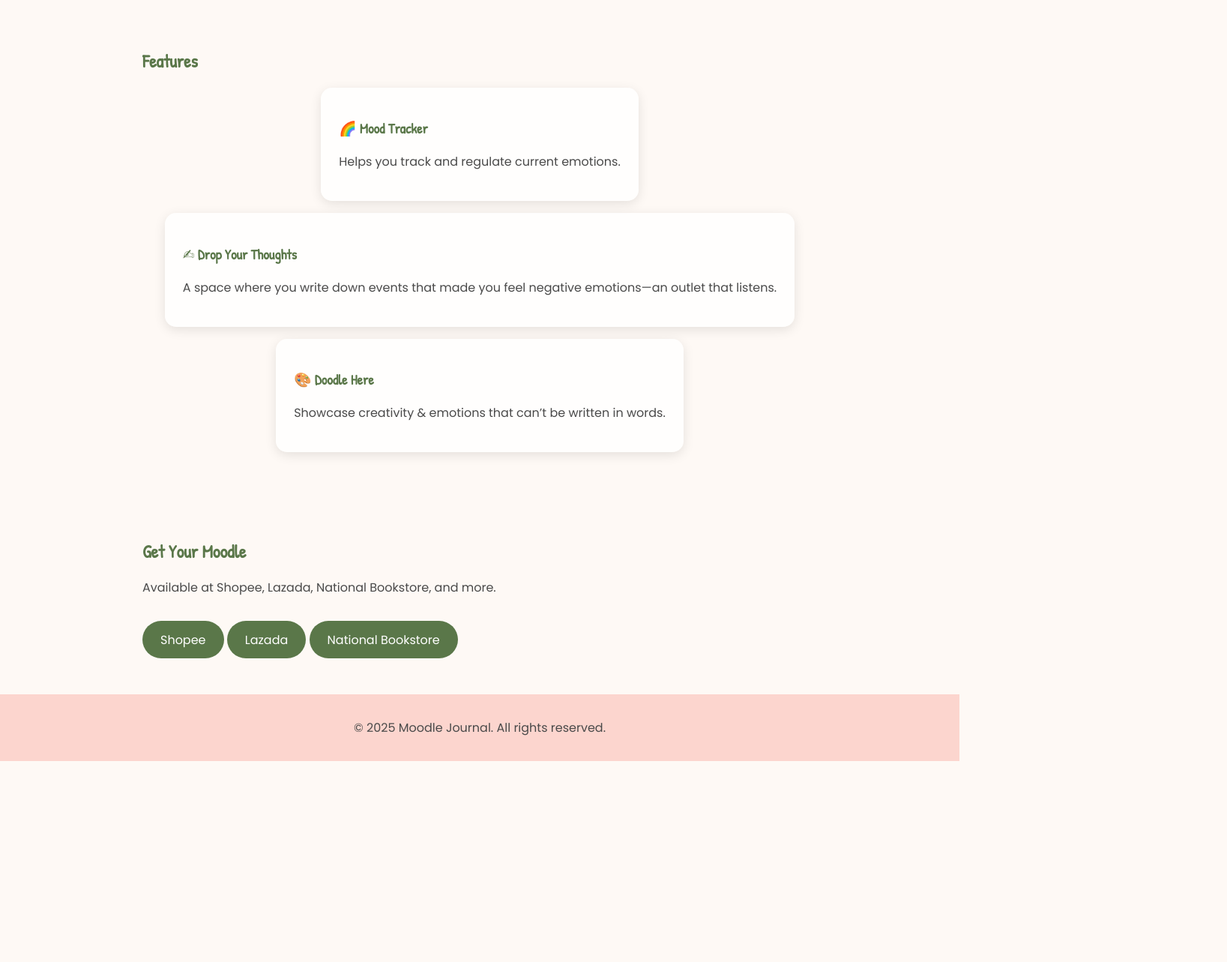
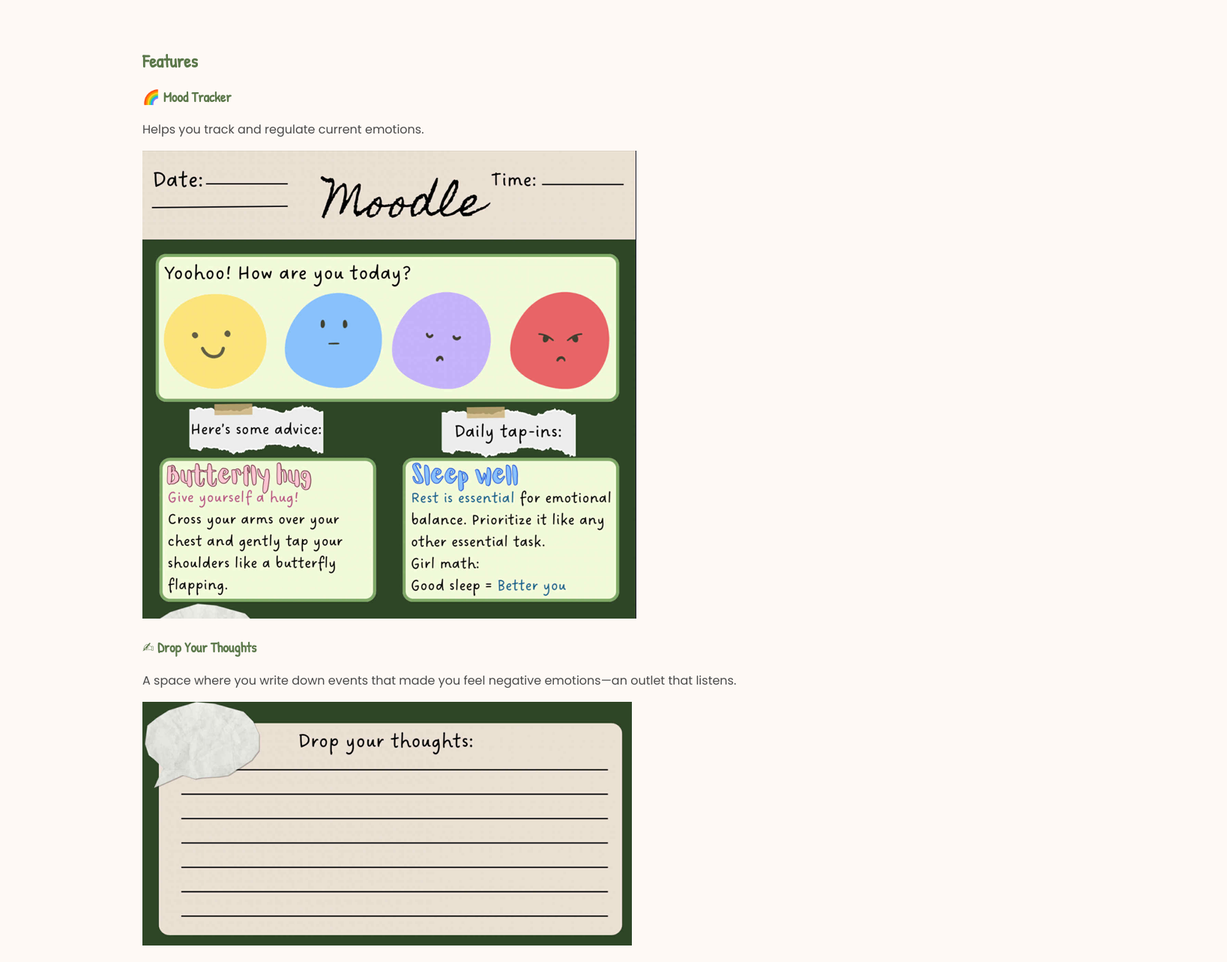
Before and after one commit to JL743/Moodle, a plain HTML site: page index.html in a window 1280 px wide. Shown: the part 957-2240 px from the top of the page at 75% size, 1637 px wide, since content can reach past the window. Before the commit the page ends 1972 px from the top, so only its background shows below. Drawn offline with Linux system fonts and the light colour scheme.

Commit message:
Update index.html

```diff
--- a/index.html
+++ b/index.html
@@ -33,19 +33,32 @@
 
         <section id="features" class="features fade-up">
             <h2>Features</h2>
-            <div class="feature-cards">
-                <div class="card">
+
+            <!-- Mood Tracker -->
+            <div class="feature-block">
                 <h3>🌈 Mood Tracker</h3>
                 <p>Helps you track and regulate current emotions.</p>
+                <img src="images/moodcrop.png" alt="Mood Tracker Page" class="feature-image">
             </div>
-                <div class="card">
+
+            <!-- Drop Your Thoughts -->
+            <div class="feature-block">
                 <h3>✍ Drop Your Thoughts</h3>
                 <p>A space where you write down events that made you feel negative emotions—an outlet that listens.</p>
+                <img src="images/dropcrop.png" alt="Drop Your Thoughts Page" class="feature-image">
             </div>
-                <div class="card">
+
+            <!-- Doodle Here -->
+            <div class="feature-block">
                 <h3>🎨 Doodle Here</h3>
                 <p>Showcase creativity & emotions that can’t be written in words.</p>
+                <img src="images/doodlecrop.png" alt="Doodle Page" class="feature-image">
             </div>
+
+            <!-- Full Journal Spread -->
+            <div class="journal-spread">
+                <img src="images/moodchecker.jpg" alt="Mood Tracker and Drop Thoughts Page">
+                <img src="images/moodledoodle.jpg" alt="Doodle Page">
             </div>
         </section>
 
```
Lines whose indentation alone changed are shown as unchanged.
